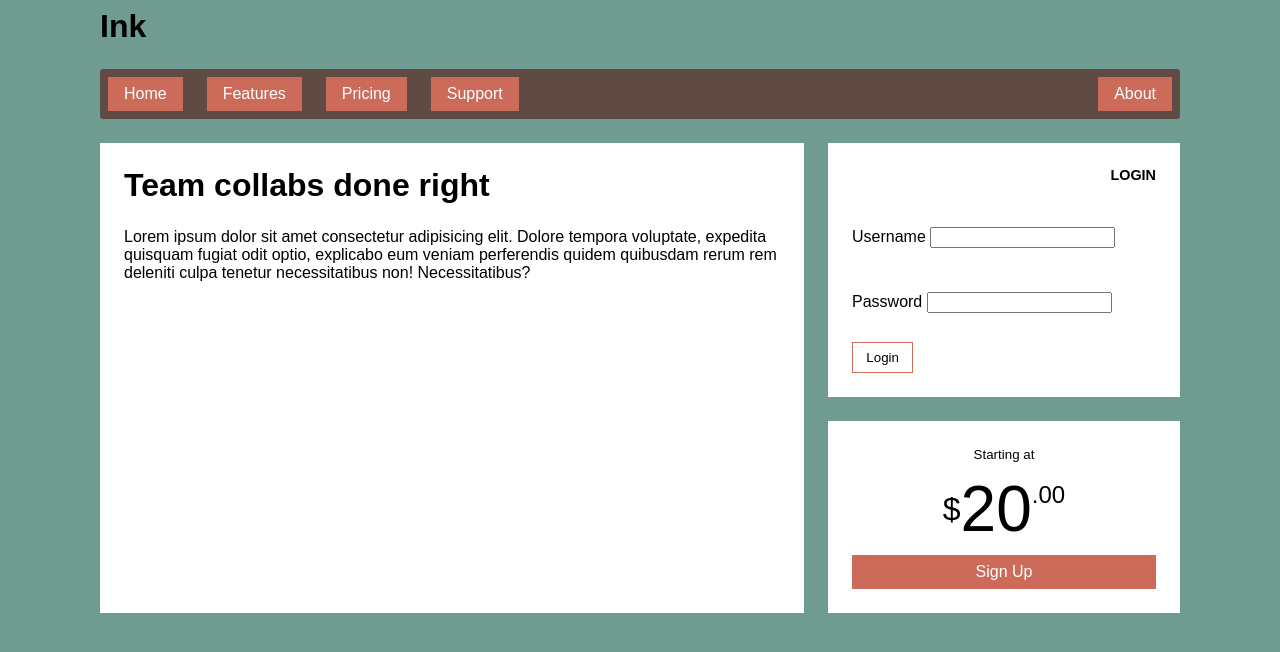
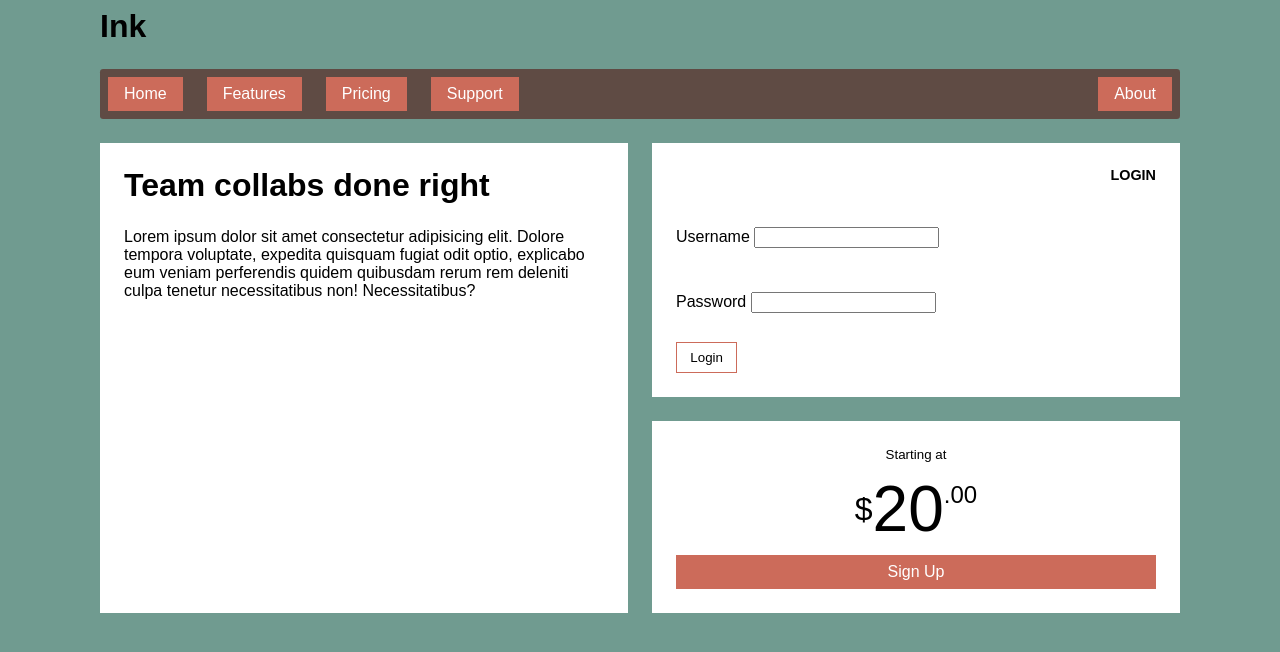
Before and after one commit to fpigeonjr/Books, a plain HTML site: page css-in-depth/ch06/home.html in a window 1280 px wide. Drawn offline with Linux system fonts and the light colour scheme.

Commit message:
uses grid areas

```diff
--- a/css-in-depth/ch06/styles.css
+++ b/css-in-depth/ch06/styles.css
@@ -19,35 +19,35 @@ body {
 
 .container {
   display: grid;
-  grid-template-columns:
-    [left-start]2fr
-    [left-end right-start] 1fr
-    [right-end];
+  grid-template-areas:
+    'title title'
+    'nav nav'
+    'main aside1'
+    'main aside2';
+  grid-template-columns: 1fr 1fr;
   grid-template-rows: repeat(4, [row] auto);
   grid-gap: 1.5em;
   max-width: 1080px;
   margin: 0 auto;
 }
 
-header,
+header {
+  grid-area: title;
+}
 nav {
-  grid-column: left-start / right-end;
-  grid-row: span 1;
+  grid-area: nav;
 }
 
 .main {
-  grid-column: left;
-  grid-row: row 3 / span 2;
+  grid-area: main;
 }
 
 .sidebar-top {
-  grid-column: right;
-  grid-row: 3 / 4;
+  grid-area: aside1;
 }
 
 .sidebar-bottom {
-  grid-column: right;
-  grid-row: 4 / 5;
+  grid-area: aside2;
 }
 
 .tile {
```
